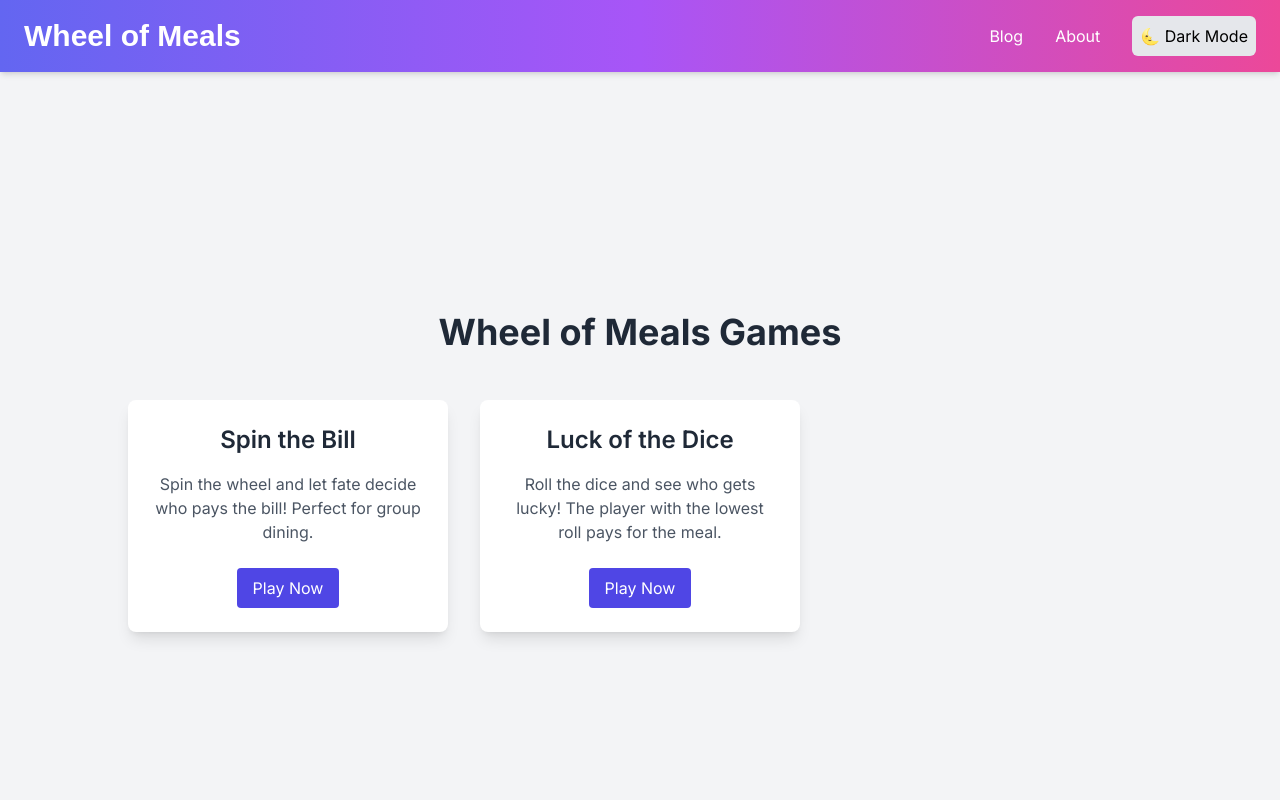
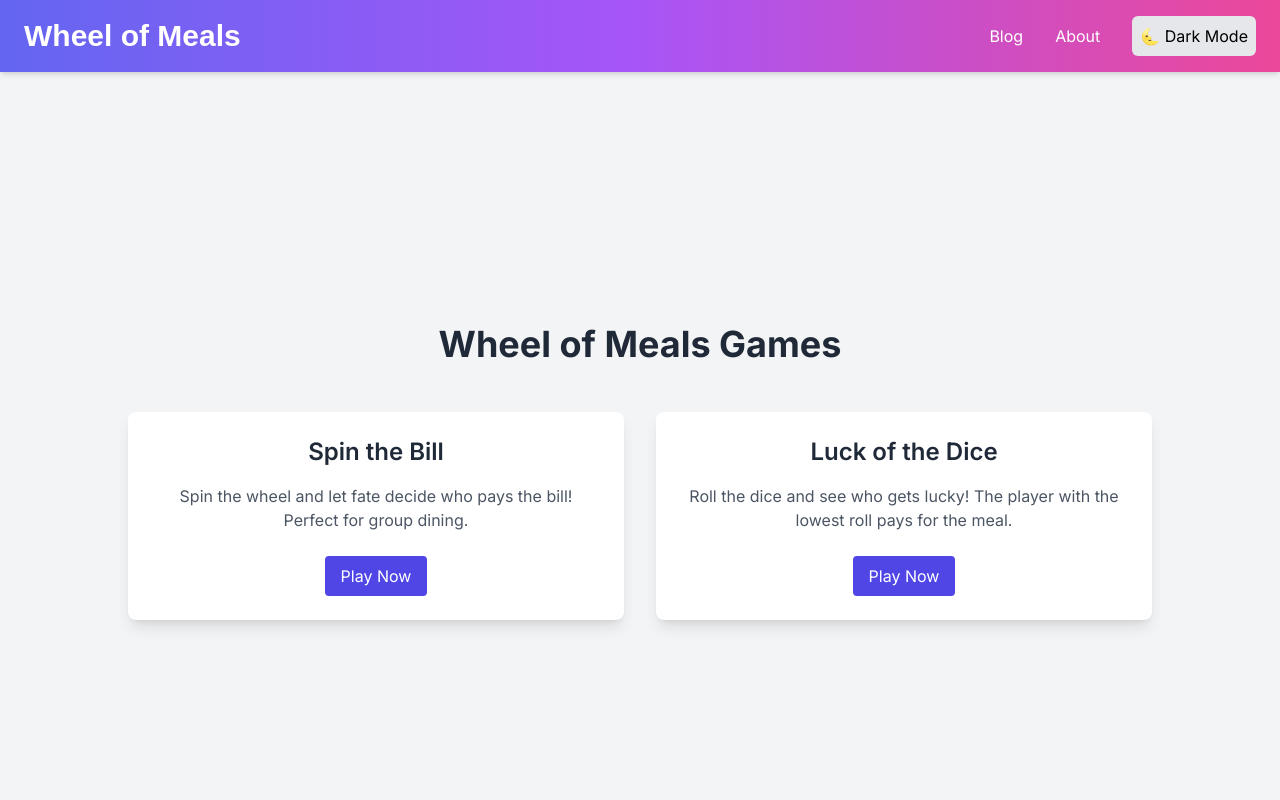
Before and after one commit to omeryildirim0/wheel, a Next.js app: page /games in a window 1280 px wide. Shown: the top 800 px of the page. Built offline with nearby package versions, Linux system fonts and the light colour scheme.

Commit message:
grid layout changed

```diff
--- a/app/games/page.tsx
+++ b/app/games/page.tsx
@@ -5,7 +5,7 @@ const GamesPage = () => {
     <div className="min-h-screen bg-gray-100 flex flex-col justify-center items-center py-12 px-4 sm:px-6 lg:px-8">
       <h1 className="text-4xl font-bold mb-12 text-center text-gray-800">Wheel of Meals Games</h1>
 
-      <div className="grid grid-cols-1 sm:grid-cols-2 lg:grid-cols-3 gap-8 w-full max-w-5xl">
+      <div className="grid grid-cols-1 sm:grid-cols-2 lg:grid-cols-2 gap-8 w-full max-w-5xl">
         {/* Game 1: Spin the Bill */}
         <div className="bg-white rounded-lg shadow-lg p-6 flex flex-col items-center">
           <h2 className="text-2xl font-semibold mb-4 text-gray-800">Spin the Bill</h2>
@@ -17,7 +17,6 @@ const GamesPage = () => {
           </Link>
         </div>
 
-
         {/* Game 2: Luck of the Dice */}
         <div className="bg-white rounded-lg shadow-lg p-6 flex flex-col items-center">
           <h2 className="text-2xl font-semibold mb-4 text-gray-800">Luck of the Dice</h2>
@@ -28,8 +27,6 @@ const GamesPage = () => {
             Play Now
           </Link>
         </div>
-
-
       </div>
     </div>
   );
```
